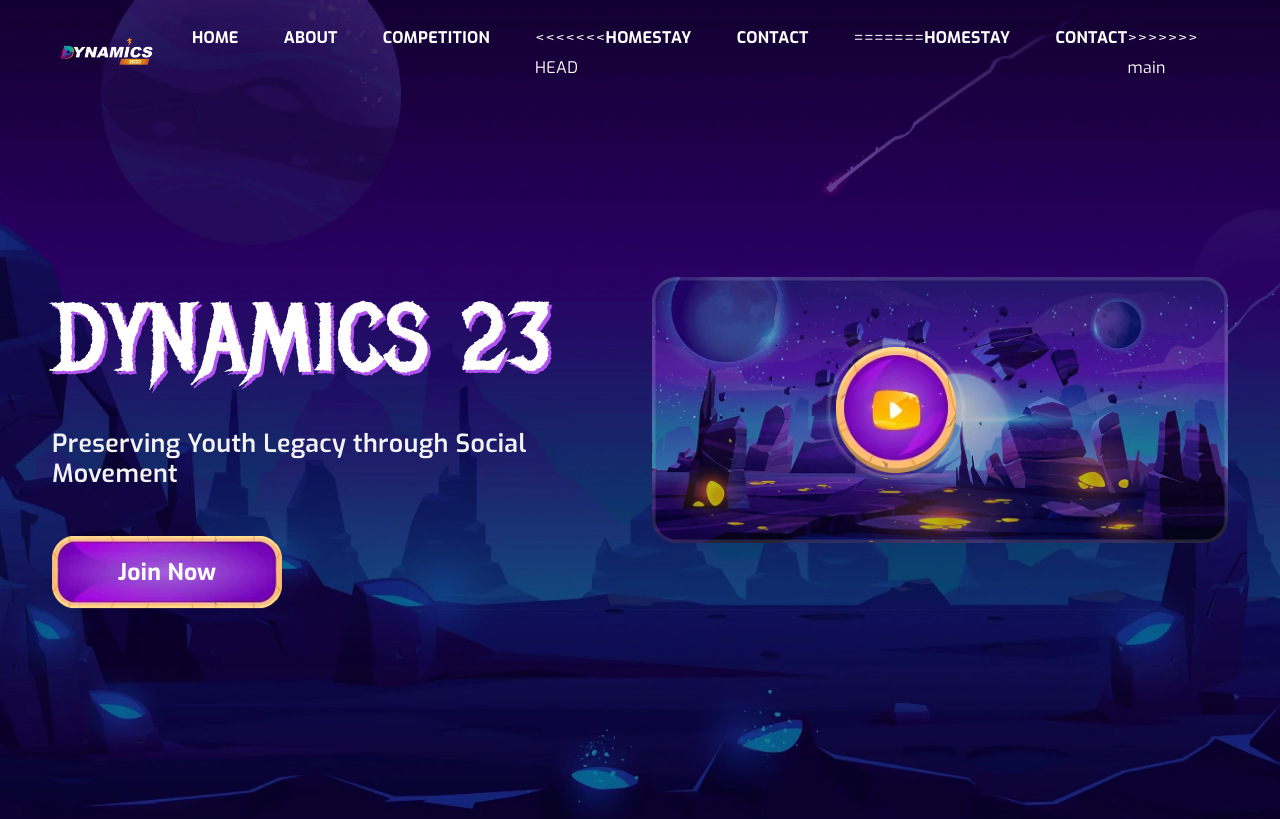
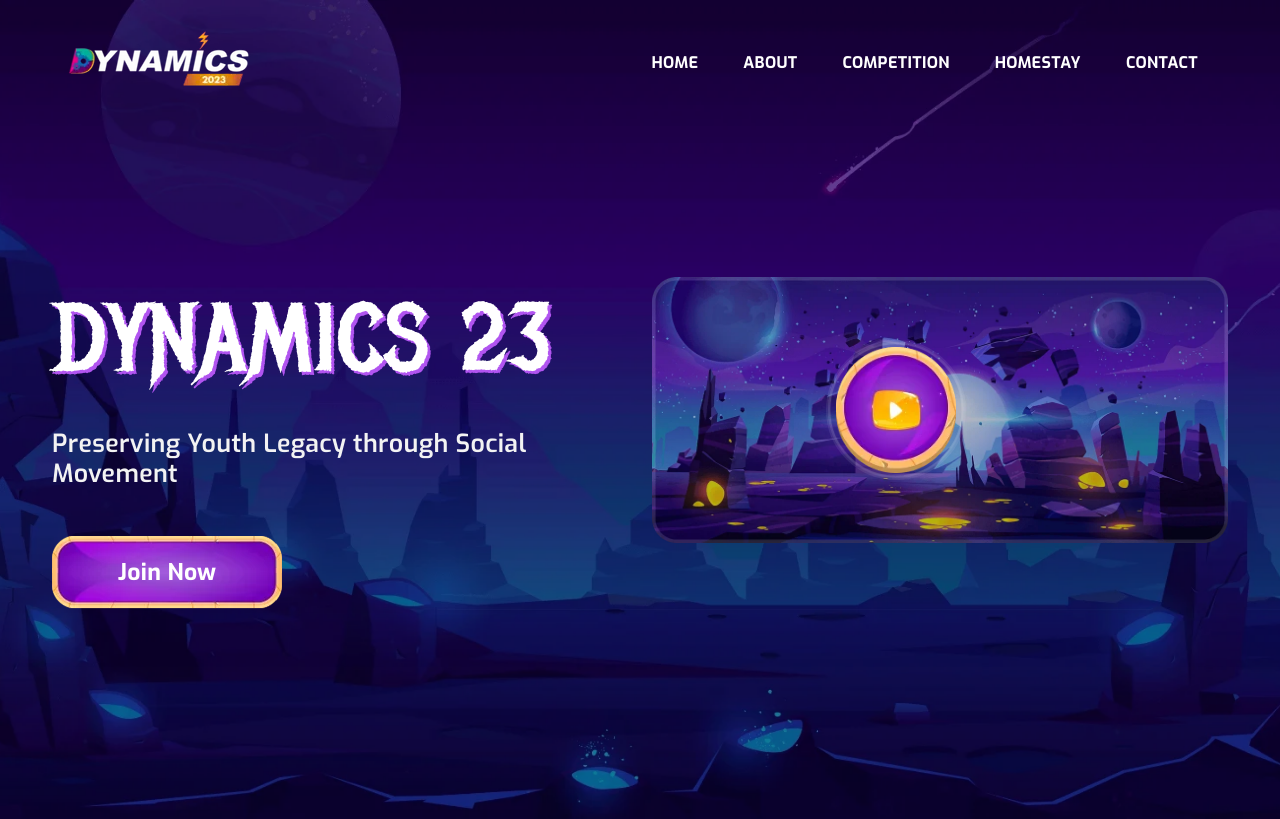
Before and after one commit to miftahr149/dynamics, a CodeIgniter 4 app: template app/Views/Home/ViewIndex.php in a window 1280 px wide. Shown: the top 819 px of the page. Run offline with PHP 8.4 and a stand-in for CodeIgniter, Linux system fonts and the light colour scheme; the template is opened without the code that fills it, so the values that code supplies are empty; some libraries are stand-ins or nearby versions.

Commit message:
MainLayout Fixes & Fontawesome CSS Add

```diff
--- a/app/Views/_Template/MainLayout.php
+++ b/app/Views/_Template/MainLayout.php
@@ -47,14 +47,9 @@
                                 <ul class="d-flex">
                                     <li><a href="<?php echo BASE_URL ?>">HOME</a></li>
                                     <li><a href="#about">ABOUT</a></li>
-                                    <li><a href="#">COMPETITION</a></li>
-<<<<<<< HEAD
+                                    <li><a href="<?php echo BASE_URL . 'competition' ?>">COMPETITION</a></li>
                                     <li><a href="<?php echo BASE_URL . 'homestay' ?>">HOMESTAY</a></li>
-                                    <li><a href="#">CONTACT</a></li>
-=======
-                                    <li><a href="#">HOMESTAY</a></li>
                                     <li><a href="<?php echo BASE_URL . 'contact' ?>">CONTACT</a></li>
->>>>>>> main
                                 </ul>
                             </nav>
                         </div>
@@ -75,14 +70,9 @@
             <ul class="offcanvas_main_menu">
                 <li class="menu-item-has-children"><a href="<?php echo BASE_URL ?>">HOME</a></li>
                 <li class="menu-item-has-children"><a href="#about">ABOUT</a></li>
-                <li class="menu-item-has-children"><a href="#">COMPETITION</a></li>
-<<<<<<< HEAD
+                <li class="menu-item-has-children"><a href="<?php echo BASE_URL . 'competition' ?>">COMPETITION</a></li>
                 <li class="menu-item-has-children"><a href="<?php echo BASE_URL . 'homestay' ?>">HOMESTAY</a></li>
-                <li class="menu-item-has-children"><a href="#">CONTACT</a></li>
-=======
-                <li class="menu-item-has-children"><a href="#">HOMESTAY</a></li>
                 <li class="menu-item-has-children"><a href="<?php echo BASE_URL . 'contact' ?>">CONTACT</a></li>
->>>>>>> main
             </ul>
         </div>
     </div>
```
